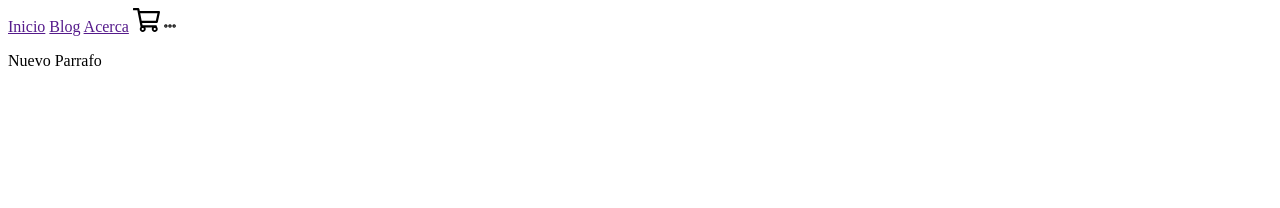
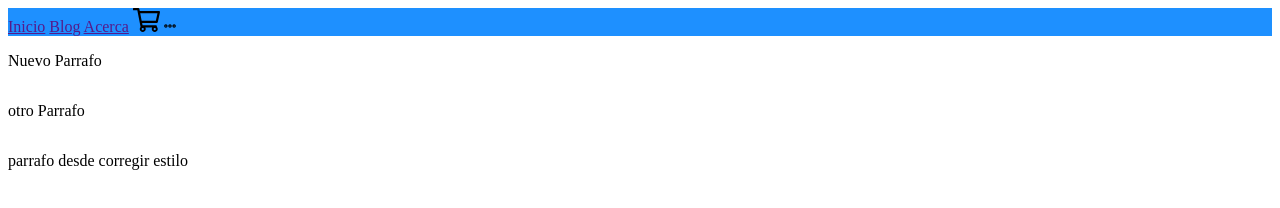
Before and after one commit to efrainlav/FullStack, a website: page index.html in a window 1280 px wide. Drawn offline with Linux system fonts and the light colour scheme.

Commit message:
Se agrego flexbox a la pagina

```diff
--- a/index.html
+++ b/index.html
@@ -18,18 +18,42 @@
         height: 12px;
     }
 
+    .container
+    {
+        display: flex;
+        flex-direction: column;
+
+    }
+
+    .container .head
+    {
+        justify-content: space-around;
+        background-color: DodgerBlue;
+
+    }
+
     </style>
 </head>
 <body>
     <nav>
 
+        <div class="container">
+            <div class="head">
                 <a href="">Inicio</a>
                 <a href="">Blog</a>
                 <a href="">Acerca</a>
                 <img src="/imagenes/carrito.svg" class="svg-carrito" alt="">
                 <img src="/imagenes/more.svg" class="svg-more" alt="">
 
+            </div>
+
+        </div>
     </nav>
+
+    <div class="container">
         <p>Nuevo Parrafo</p>
+        <p>otro Parrafo</p>
+        <p>parrafo desde corregir estilo</p>
+    </div>
 </body>
 </html>
```
Also changed, not shown: 1 other file. Lines whose indentation alone changed are shown as unchanged.
